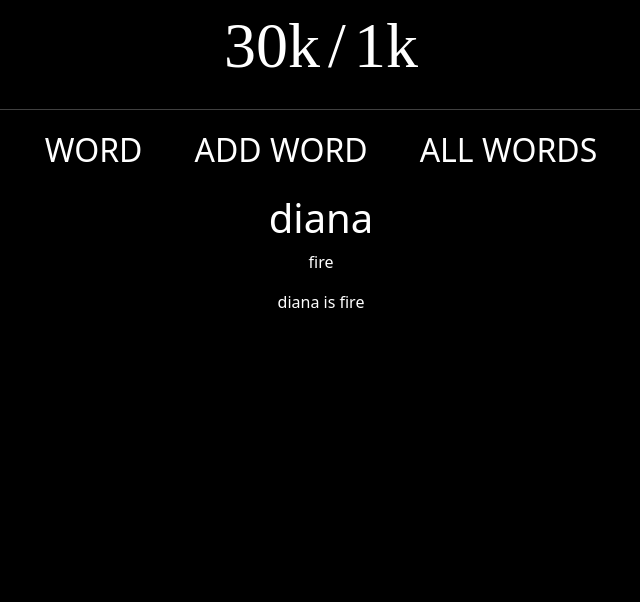
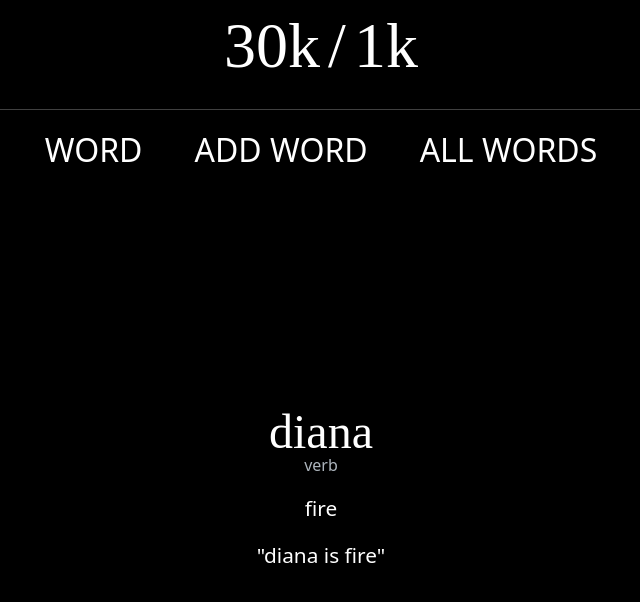
Before and after one commit to Diana-Deluvian/30k1k, a React app: page /word in a window 1280 px wide. Shown: the whole page, without its empty margins (319-959 px from the left). Built offline with nearby package versions, Linux system fonts and the light colour scheme; a web font is replaced by a local one.

Commit message:
single word component styling

```diff
--- a/src/components/SingleWord.js
+++ b/src/components/SingleWord.js
@@ -1,15 +1,18 @@
-import React, {useContext} from 'react';
+import React, { useContext } from 'react';
 import WordsContext from '../context/WordsContext';
 
 const Word = () => {
     const { words, setWords } = useContext(WordsContext);
-    let {wordname, meaning, example, additionalInfo, id } = words.at(-1);
+    let {wordname, meaning, example, additionalInfo, id } = words.at(0);
+    //gets the last word
     return (
-        <React.Fragment>
+        <div className="single-word">
       <h1>{wordname}</h1>
-      <p>{meaning}</p>
-      <p>{example}</p>
-    </React.Fragment>
+      <p className="type">verb</p>
+      <p className="definition">{meaning}</p>
+      <p className="example">"{example}"</p>
+      <p className="additionalInfo"></p>
+    </div>
     )
 }
 
--- a/src/router/AppRouter.js
+++ b/src/router/AppRouter.js
@@ -37,7 +37,7 @@ const AppRouter = () => {
 
   return (
     <BrowserRouter>
-      <div>
+      <div className="myContainer">
         <Header />
         <div className="main-content">
           <BooksContext.Provider value={{ books, setBooks }}>
--- a/src/styles.scss
+++ b/src/styles.scss
@@ -7,19 +7,28 @@ body {
   text-align: center;
 }
 
+.myContainer {
+  min-height: 100vh;
+  display: flex;
+  flex-direction: column;
+}
+
 header {
-  font-size: 2rem;
   h1 {
     font-size: 4rem;
     font-family: "Saira Stencil One";
     padding: 0.5rem;
     span {
       margin: 0 0.5rem;
+      &:hover {
+        cursor: pointer;
+      }
     }
   }
   .links {
+    font-size: 2rem;
     text-transform: uppercase;
-    margin-bottom: 20px;
+    margin-bottom: 1rem;
 
     .link:link,
     .link:visited {
@@ -42,3 +51,27 @@ header {
     }
   }
 }
+
+.main-content {
+  flex-grow: 1;
+  display: flex;
+  flex-direction: column;
+  align-items: center;
+  justify-content: center;
+}
+
+.single-word {
+  max-width: 80ch;
+  h1 {
+    font-size: 3rem;
+    font-family: "Pirata One";
+  }
+  p {
+    font-size: 1.3rem;
+  }
+  .type {
+    font-size: 1rem;
+    color: $gray-500;
+    margin-top: -1rem;
+  }
+}
```
